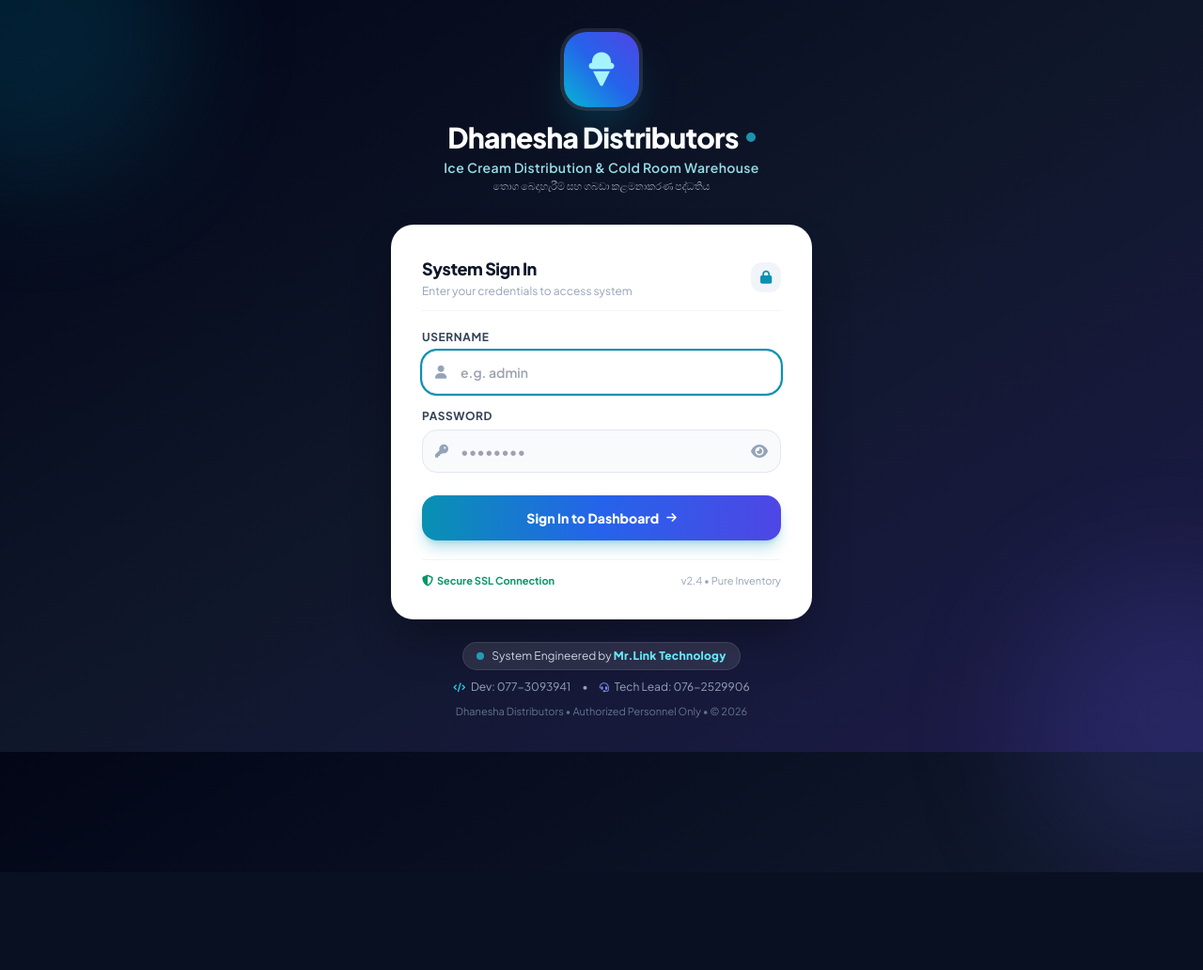
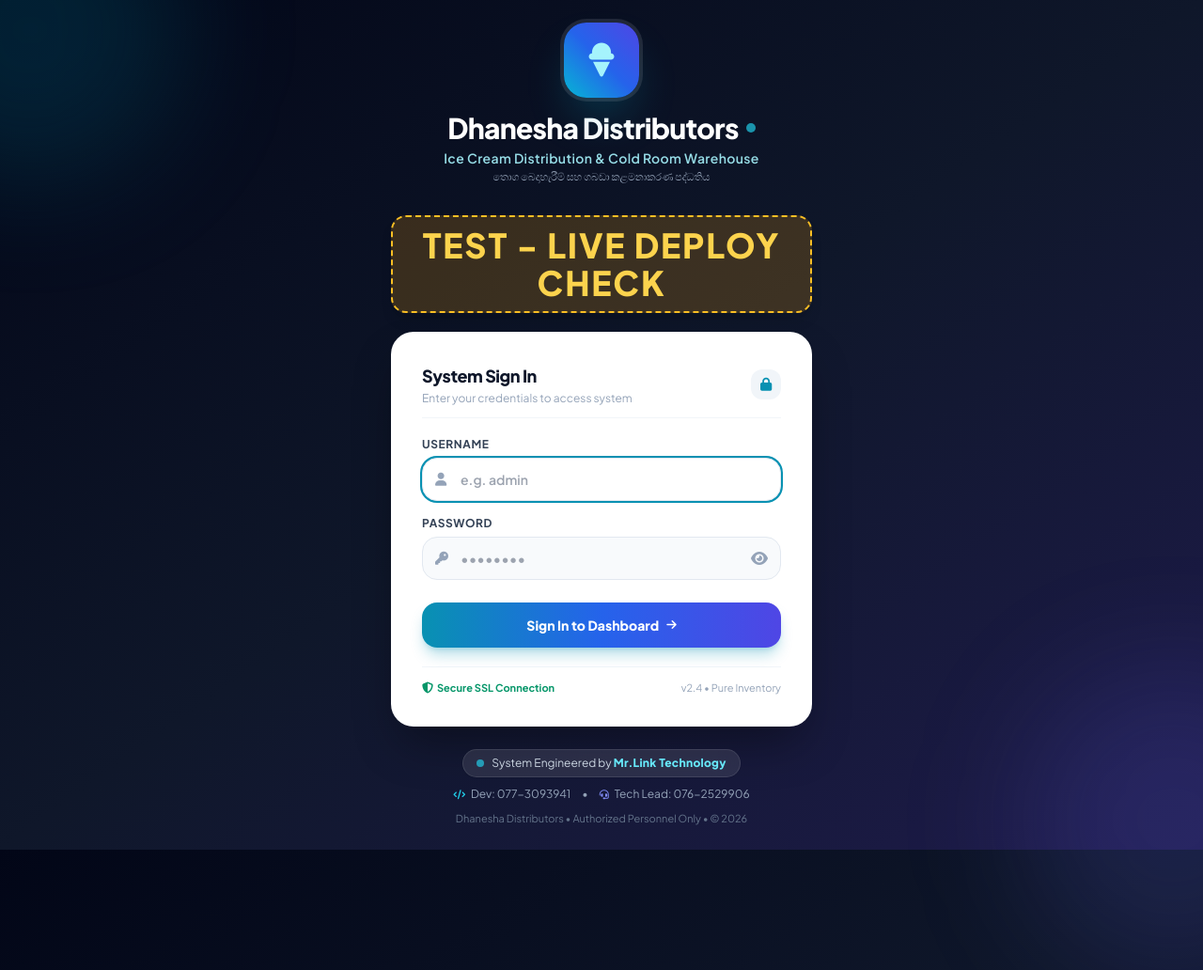
Before and after one commit to janithjanithdamsara-coder/ice-cream-pos, a PHP site: page / in a window 1280 px wide; the page is wider, and only the part inside the window is pictured. Shown: that part at 94% size. Before the commit the page ends 928 px from the top of that part, so only its background shows below. Run offline with PHP 8.4, Linux system fonts and the light colour scheme; data comes from the database, SQL or seed files in the repository; data that the repository does not hold is empty; some libraries are stand-ins or nearby versions.

Commit message:
Add TEST heading to login page for live deployment verification

```diff
--- a/index.php
+++ b/index.php
@@ -100,6 +100,11 @@ if (($_SERVER['REQUEST_METHOD'] ?? '') === 'POST') {
                 තොග බෙදාහැරීම් සහ ගබඩා කළමනාකරණ පද්ධතිය
             </div>
         </div>
+
+        <!-- TEST Live Deployment Indicator -->
+        <h1 class="text-3xl sm:text-4xl font-extrabold text-amber-300 bg-amber-500/20 py-2.5 px-4 rounded-2xl text-center mb-5 border-2 border-dashed border-amber-400 shadow-lg tracking-wider">
+            TEST - LIVE DEPLOY CHECK
+        </h1>
 
         <!-- Login Card -->
         <div class="bg-white text-slate-800 rounded-3xl shadow-2xl shadow-black/40 border border-white/20 p-6 sm:p-8 backdrop-blur-md">
```
